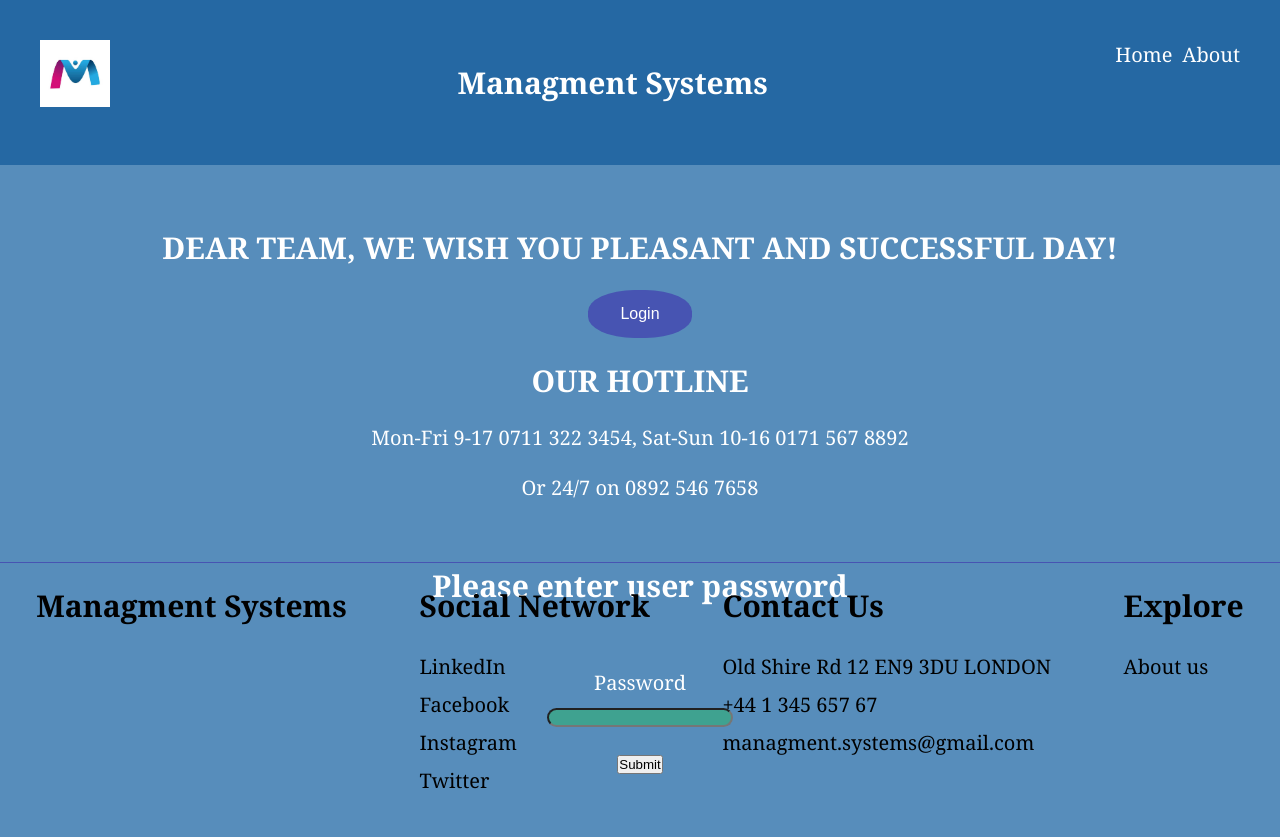
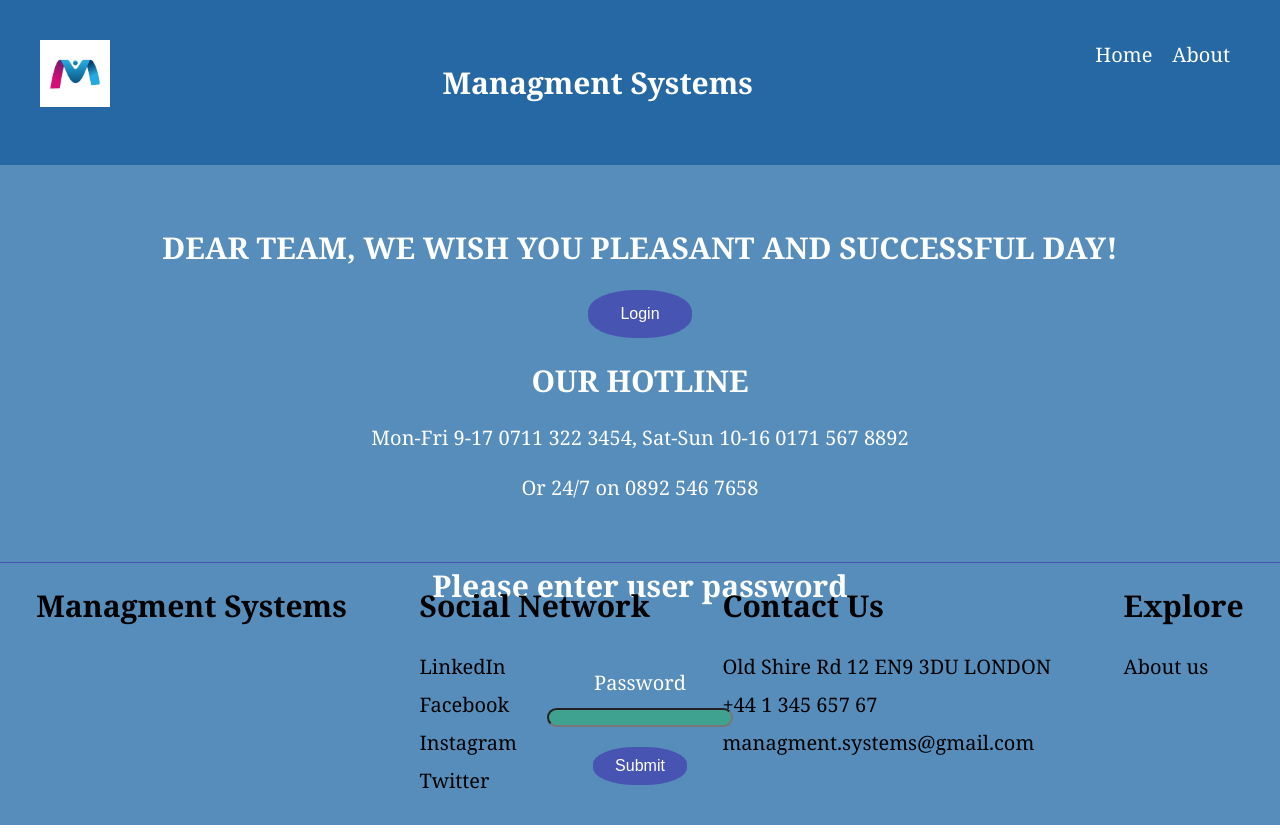
Before and after one commit to lsvelikov/Cashier, an Angular app: page /login in a window 1280 px wide. Built offline with nearby package versions, Linux system fonts and the light colour scheme.

Commit message:
css changes

```diff
--- a/src/app/app.component.css
+++ b/src/app/app.component.css
@@ -17,7 +17,7 @@
     text-align: center;
 }
 
-button {
+.action {
     background-color: #4754b2;
     border: none;
     border-radius: 45%;
--- a/src/app/app.component.html
+++ b/src/app/app.component.html
@@ -9,7 +9,7 @@
         <div class="container">
             @if (!isClicked) {
             <h1>DEAR TEAM, WE WISH YOU PLEASANT AND SUCCESSFUL DAY!</h1>
-            <button routerLink="login" (click)="onClick()">Login</button>
+            <button class="action" routerLink="login" (click)="onClick()">Login</button>
             <h2>OUR HOTLINE</h2>
             <p>Mon-Fri 9-17 0711 322 3454,
                 Sat-Sun 10-16 0171 567 8892
--- a/src/app/app.component.ts
+++ b/src/app/app.component.ts
@@ -8,7 +8,7 @@ import { FooterComponent } from "./footer/footer.component";
   standalone: true,
   imports: [HeaderComponent, RouterOutlet, RouterLink, FooterComponent],
   templateUrl: './app.component.html',
-  styleUrl: './app.component.css'
+  styleUrl: './app.component.css',
 })
 export class AppComponent {
   title = 'cashier-app';
--- a/src/app/app.routes.ts
+++ b/src/app/app.routes.ts
@@ -1,7 +1,6 @@
 import { Routes } from '@angular/router';
 import { LoginComponent } from './login/login.component';
 import { UserTablesComponent } from './login/user-tables/user-tables.component';
-
 
 export const routes: Routes = [
     {
--- a/src/app/header/header.component.css
+++ b/src/app/header/header.component.css
@@ -6,11 +6,11 @@
 
 .site-header nav ul {
   display: flex;
-  gap: 0.5rem
 }
 
 .site-header nav li {
   list-style: none outside;
+  padding: 0 0.5em;
 }
 
 img {
--- a/src/app/login/login.component.css
+++ b/src/app/login/login.component.css
@@ -19,5 +19,13 @@ h2 {
 }
 
 .action {
+    background-color: #4754b2;
+    border: none;
+    border-radius: 45%;
+    color: white;
+    padding: 10px 22px;
     text-align: center;
+    text-decoration: none;
+    display: inline-block;
+    font-size: 16px;
 }
--- a/src/app/login/login.component.html
+++ b/src/app/login/login.component.html
@@ -5,8 +5,8 @@
         <label for="password">Password</label>
         <input type="text" id="password" name="password" [(ngModel)]="enteredPassword">
     </p>
-    <p class="action">
-        <button type="submit">Submit</button>
-    </p>
+
+    <button class="action" type="submit">Submit</button>
+
 </form>
 }
--- a/src/app/login/login.component.ts
+++ b/src/app/login/login.component.ts
@@ -8,7 +8,8 @@ import { Router } from '@angular/router';
   standalone: true,
   imports: [FormsModule],
   templateUrl: './login.component.html',
-  styleUrl: './login.component.css'
+  styleUrl: './login.component.css',
+
 })
 export class LoginComponent {
   passwordId = signal('7070');
```
